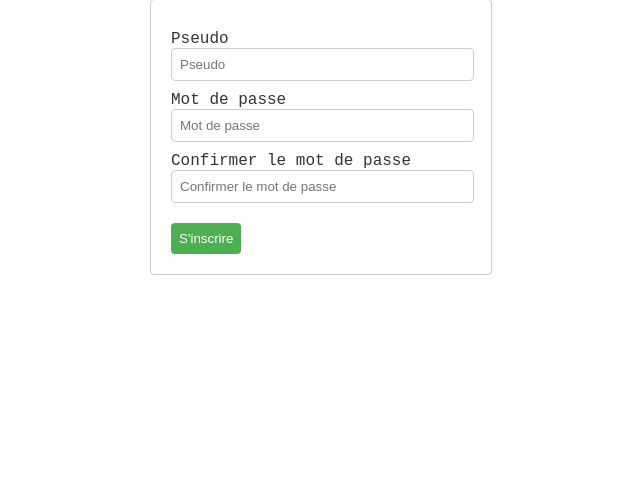
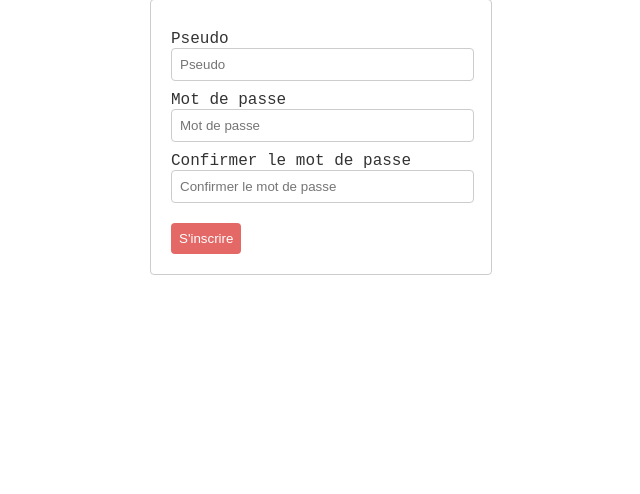
Before and after one commit to MPappia/Voyage_Aff-air, a Flask app: page /register in a window 1280 px wide. Shown: the part 116-610 px from the top of the page, without its empty margins (319-959 px from the left). Run offline with Flask 3, Linux system fonts and the light colour scheme.

Commit message:
update css

```diff
--- a/app/static/style.css
+++ b/app/static/style.css
@@ -101,7 +101,7 @@ input[type="password"] {
 input[type="submit"] {
   margin-top: 10px;
   padding: 8px;
-  background-color: #4CAF50;
+  background-color: rgb(227 104 102);
   color: white;
   border: none;
   border-radius: 4px;
```
